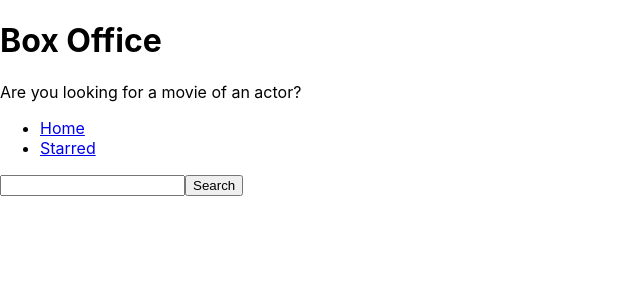
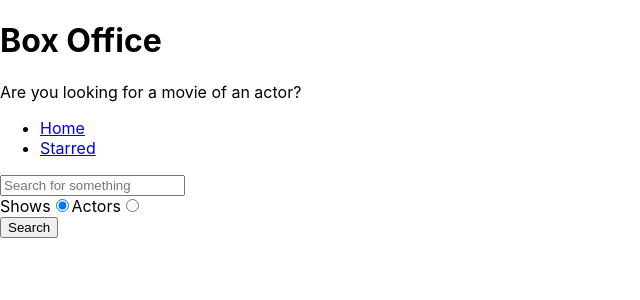
Before and after one commit to kritikas726/box-office, a React (Create React App) app: page / in a window 1280 px wide. Shown: the top 300 px of the page, without its empty margins (0-640 px from the left). Built offline with nearby package versions, Linux system fonts and the light colour scheme.

Commit message:
added search option

```diff
--- a/src/Pages.js/Home.js
+++ b/src/Pages.js/Home.js
@@ -5,11 +5,16 @@
 const Home = () => {
   const [input, setInput] = useState('');
   const [results, setResults] = useState(null);
+  const [searchOption, setSearchOption] = useState('shows');
+  const isShowSearch = searchOption === 'shows';
   const onInputChange = ev => {
     setInput(ev.target.value);
   };
+  const onRadioChange = ev => {
+    setSearchOption(ev.target.value);
+  };
   const onSearch = () => {
-    apiGet(`/search/shows?q=${input}`).then(result => {
+    apiGet(`/search/${searchOption}?q=${input}`).then(result => {
       setResults(result);
     });
   };
@@ -23,13 +28,11 @@
       return <div>No Results</div>;
     }
     if (results && results.length > 0) {
-      return (
-        <div>
-          {results.map(item => (
-            <div key={item.show.id}>{item.show.name}</div>
-          ))}
-        </div>
-      );
+      return results[0].show
+        ? results.map(item => <div key={item.show.id}>{item.show.name}</div>)
+        : results.map(item => (
+            <div key={item.person.id}>{item.person.name}</div>
+          ));
     }
     return null;
   };
@@ -37,10 +40,35 @@
     <MainPageLayout>
       <input
         type="text"
+        placeholder="Search for something"
         onChange={onInputChange}
         value={input}
         onKeyDown={onKeyDown}
       />
+      <div>
+        <label htmlFor="shows-search">
+          Shows
+          <input
+            name="search"
+            id="shows-search"
+            type="radio"
+            value="shows"
+            checked={isShowSearch}
+            onChange={onRadioChange}
+          />
+        </label>
+        <label htmlFor="actors-search">
+          Actors
+          <input
+            name="search"
+            id="actors-search"
+            type="radio"
+            value="people"
+            checked={!isShowSearch}
+            onChange={onRadioChange}
+          />
+        </label>
+      </div>
       <button type="button" onClick={onSearch}>
         Search
       </button>
```
